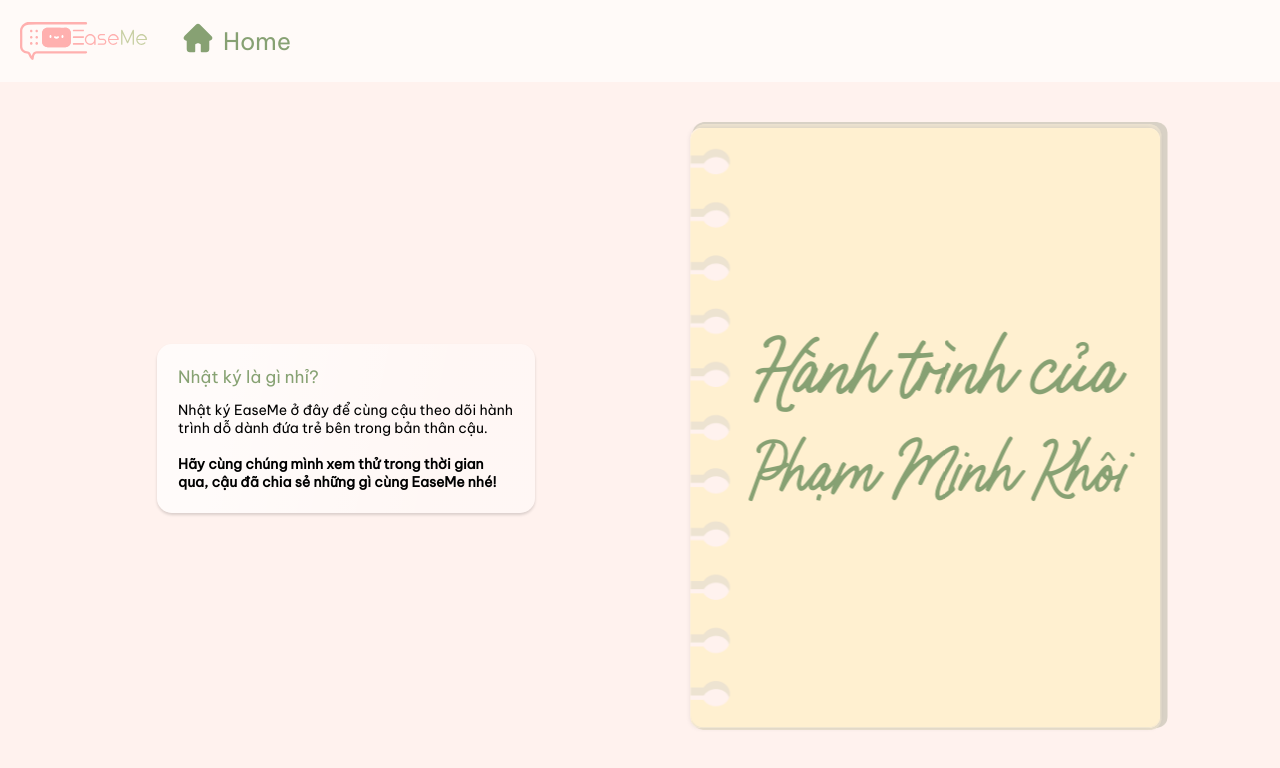
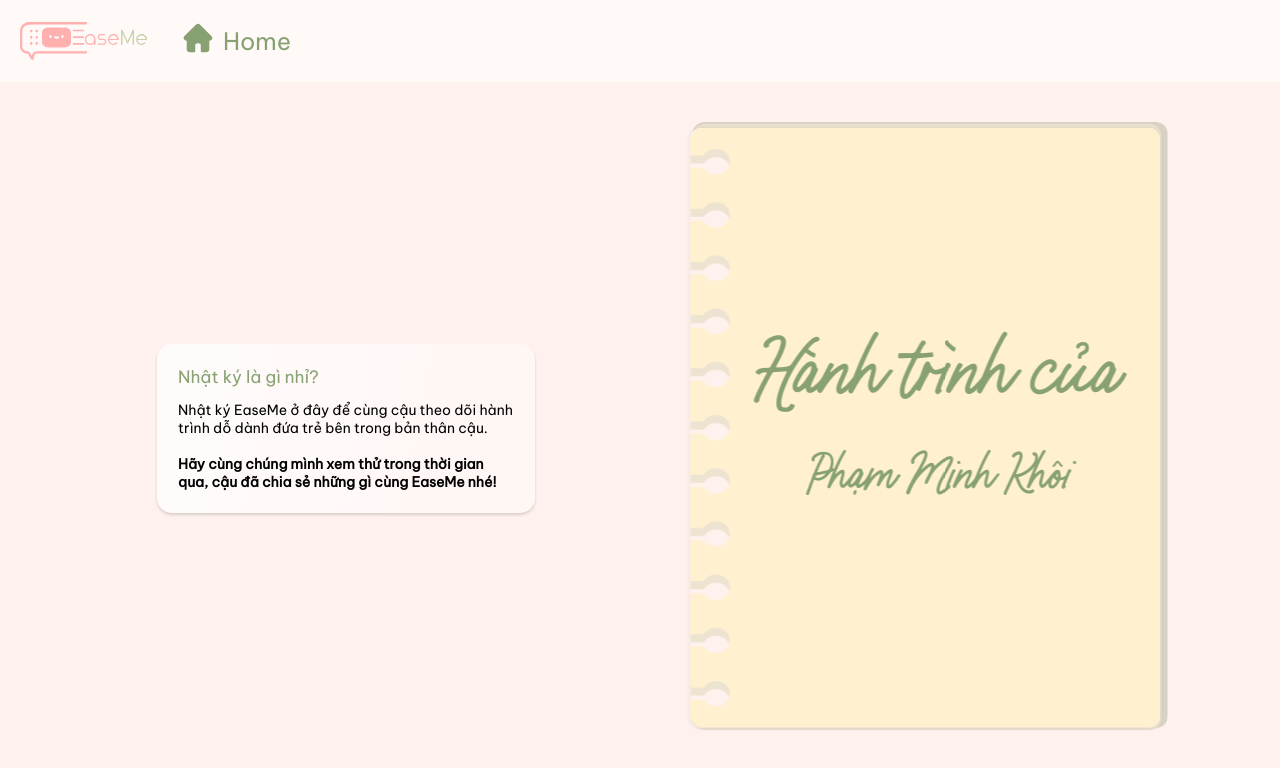
Before and after one commit to uchihanekochi/EaseMe, a Next.js app: page /book/1 in a window 1280 px wide. Shown: the top 768 px of the page. Built offline with nearby package versions, Linux system fonts and the light colour scheme; no server answers; the database is empty; a web font is replaced by a local one.

Commit message:
Update Book.css

```diff
--- a/components/minhkhoi/Book/Book.css
+++ b/components/minhkhoi/Book/Book.css
@@ -289,7 +289,7 @@
 }
 
 .book-cover__left-front .content .name {
-  font-size: 80px;
+  font-size: 56px;
 }
 
 .book-cover__left-front .content .label,
```
